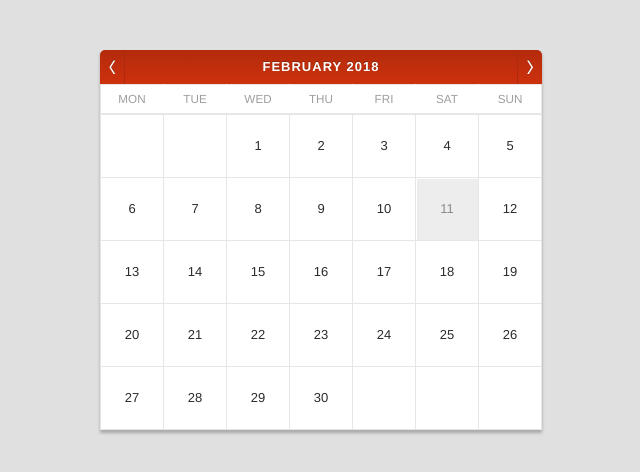
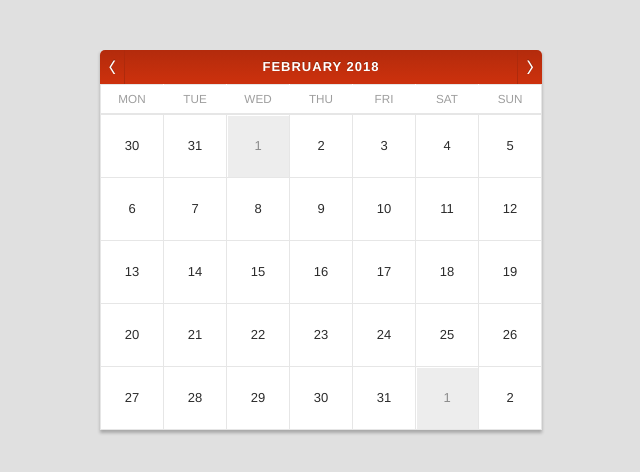
Before and after one commit to kicumkicum/calendar, a React (Create React App) app: page / in a window 1280 px wide. Shown: the top 472 px of the page, without its empty margins (319-959 px from the left). Built offline with nearby package versions, Linux system fonts and the light colour scheme; the HTML template or start-up script is replaced by a standard one.

Commit message:
Render month

```diff
--- a/src/App.js
+++ b/src/App.js
@@ -4,32 +4,47 @@ import './App.css';
 import DateComponent from './components/date';
 import {Arrow, ArrowType} from './components/arrow';
 import WeekDays from './components/week/week';
+import Month from './components/month/month';
+import {Calendar} from './services/calendar';
 
 class App extends Component {
+	constructor() {
+		super();
+
+		/**
+		 * @type {Calendar}
+		 * @private
+		 */
+		this._calendar = new Calendar();
+	}
 	render() {
 		const locale = navigator.language;
 		return (
 			<div id='cal'>
-		    <div class='header'>
+				<div className='header'>
 					<Arrow type={ ArrowType.PREV }/>
 					<DateComponent date={ new Date() } locale={ locale }/>
 					<Arrow type={ ArrowType.NEXT }/>
 				</div>
 				<WeekDays locale={ locale }/>
-		    <div id='cal-frame'>
-			    <table class='curr'>
-				    <tbody>
-				    <tr><td class='nil'></td><td class='nil'></td><td>1</td><td>2</td><td>3</td><td>4</td><td>5</td></tr>
-				    <tr><td>6</td><td>7</td><td>8</td><td>9</td><td>10</td><td class='today'>11</td><td>12</td></tr>
-				    <tr><td>13</td><td>14</td><td>15</td><td>16</td><td>17</td><td>18</td><td>19</td></tr>
-				    <tr><td>20</td><td>21</td><td>22</td><td>23</td><td>24</td><td>25</td><td>26</td></tr>
-				    <tr><td>27</td><td>28</td><td>29</td><td>30</td><td class='nil'></td><td class='nil'></td><td class='nil'></td></tr>
-				    </tbody>
-			    </table>
-		    </div>
+				<Month weeksList={this._calendar.createWeeksList(createStub(), createStub(), createStub(), 2)}/>
 			</div>
 		);
 	}
 }
 
+function createStub() {
+	const days = [];
+	for (let i = 0; i < 31; i++) {
+		days.push({
+			day: i + 1,
+			events: [],
+			isToday: i === 0,
+			isBlocked: i === 31
+		});
+	}
+
+	return days;
+}
+
 export default App;
--- /dev/null
+++ b/src/components/month/day.js
@@ -0,0 +1,21 @@
+import React from 'react';
+import DayType from '../../structs/day';
+
+
+/**
+ * @param {{
+ *      day: DayType
+ * }} props
+ * @return {*}
+ */
+const Day = (props) => {
+	const { day, events, isToday, isBlocked } = props;
+	const classes = `${isBlocked ? 'nil' : ''} ${isToday ? 'today' : ''}`;
+
+	return (
+		<td className={classes} >{day}</td>
+	);
+};
+
+
+export { Day };
--- /dev/null
+++ b/src/components/month/month.js
@@ -0,0 +1,22 @@
+import React from 'react';
+import DayType from '../../structs/day';
+import Week from './week';
+
+
+/**
+ * @param {{
+ *      weeksList: Array<Array<DayType>>
+ * }} props
+ * @return {*}
+ */
+export default (props) => {
+	return (
+		<div id='cal-frame'>
+			<table className='curr'>
+				<tbody>
+					{props.weeksList.map((days, i) => (<Week days={days} key={i}/>))}
+				</tbody>
+			</table>
+		</div>
+	);
+}
--- /dev/null
+++ b/src/components/month/week.js
@@ -0,0 +1,17 @@
+import React from 'react';
+import {Day} from './day';
+
+
+/**
+ * @param {{
+ *      days: Array<Day>
+ * }} props
+ * @return {*}
+ */
+export default (props) => {
+	return (
+		<tr>
+			{props.days.map((day, i) => (<Day {...day} key={i}/>))}
+		</tr>
+	);
+}
--- /dev/null
+++ b/src/services/calendar.js
@@ -0,0 +1,73 @@
+import DayType from '../structs/day';
+
+const Calendar = class {
+	/**
+	 * @param {Array<DayType>} currentMonth
+	 * @param {Array<DayType>} prevMonth
+	 * @param {Array<DayType>} nextMonth
+	 * @param {number} monthStartDay
+	 * @return {Array<Array<DayType>>}
+	 */
+	createWeeksList(currentMonth, prevMonth, nextMonth, monthStartDay) {
+		const weeksData = [];
+		let j = 0;
+
+		currentMonth.forEach((day, i) => {
+			j = Math.floor((i + monthStartDay) / 7);
+
+			weeksData[j] = weeksData[j] || [];
+			weeksData[j].push(day);
+		});
+
+		const prevItemsLength = 7 - weeksData[0].length;
+		const prevItems = prevMonth.slice(prevMonth.length - prevItemsLength)
+			.map((day) => {
+				return {...day, isBlocked: true};
+			});
+		weeksData[0] = prevItems.concat(weeksData[0]);
+
+		const nextItemsLength = 7 - weeksData[j].length;
+		const nextItems = nextMonth.slice(0, nextItemsLength)
+			.map((day) => {
+				return {...day, isBlocked: true};
+			});
+		weeksData[j] = weeksData[j].concat(nextItems);
+
+		return weeksData;
+	}
+}
+
+
+/**
+ * @enum {string}
+ */
+const WeekDays = {
+	MONDAY: 'monday',
+	TUESDAY: 'tuesday',
+	WEDNESDAY: 'wednesday',
+	THURSDAY: 'thursday',
+	FRIDAY: 'friday',
+	SATURDAY: 'saturday',
+	SUNDAY: 'sunday'
+};
+
+
+/**
+ * @enum {number}
+ */
+const Months = {
+	JANUARY: 0,
+	FEBRUARY: 1,
+	MARCH: 2,
+	APRIL: 3,
+	MAY: 4,
+	JUNE: 5,
+	JULY: 6,
+	AUGUST: 7,
+	SEPTEMBER: 8,
+	OCTOBER: 9,
+	NOVEMBER: 10,
+	DECEMBER: 11
+};
+
+export {Calendar, WeekDays, Months};
--- /dev/null
+++ b/src/structs/day.js
@@ -0,0 +1,25 @@
+/**
+ * @record
+ */
+export default class DayType {
+	/**
+	 * @type {number}
+	 */
+	day;
+	/**
+	 * @type {WeekDays}
+	 */
+	weekDay;
+	/**
+	 * @type {Array<>}
+	 */
+	events;
+	/**
+	 * @type {boolean}
+	 */
+	isToday;
+	/**
+	 * @type {boolean}
+	 */
+	isBlocked;
+}
```
Lines whose indentation alone changed are shown as unchanged.
